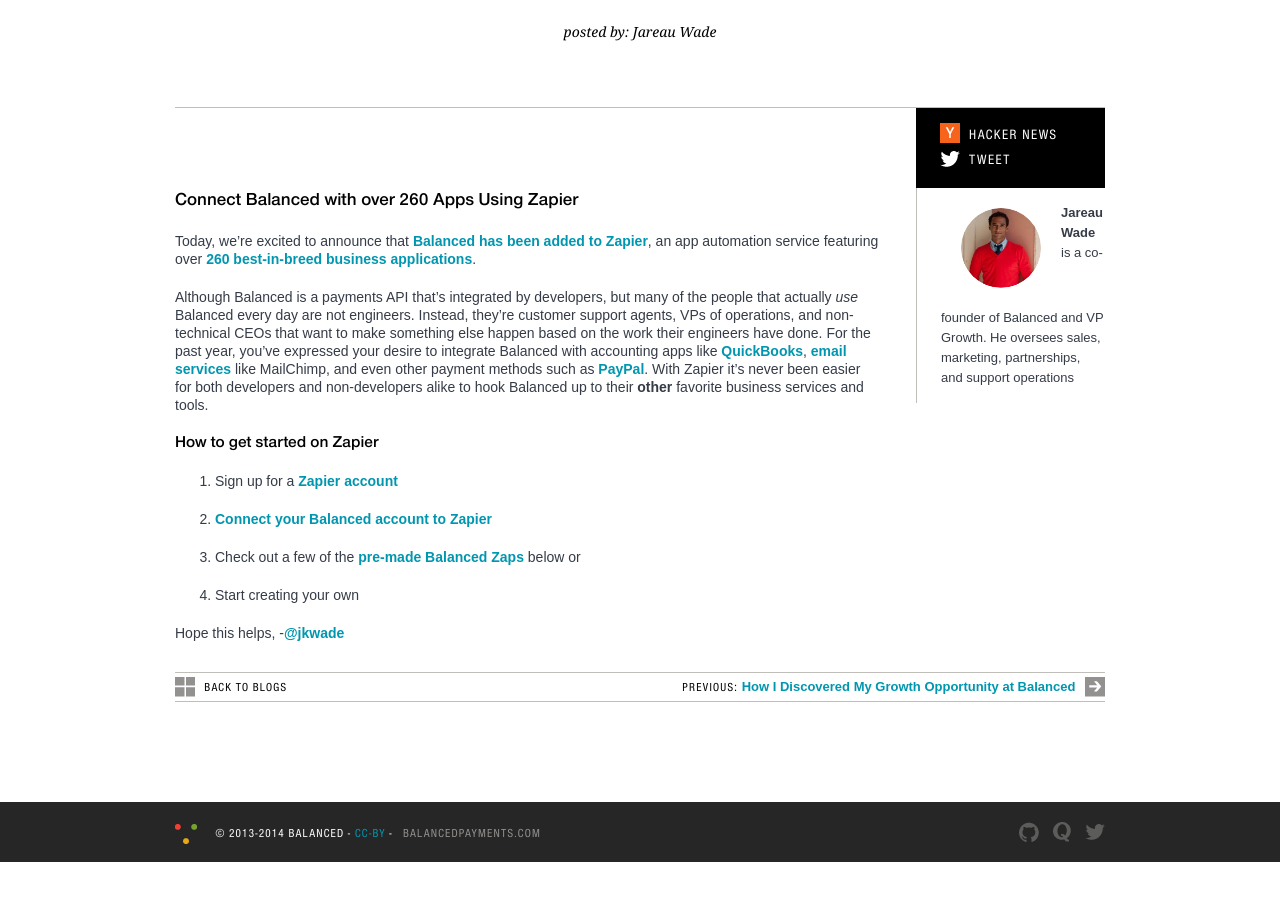
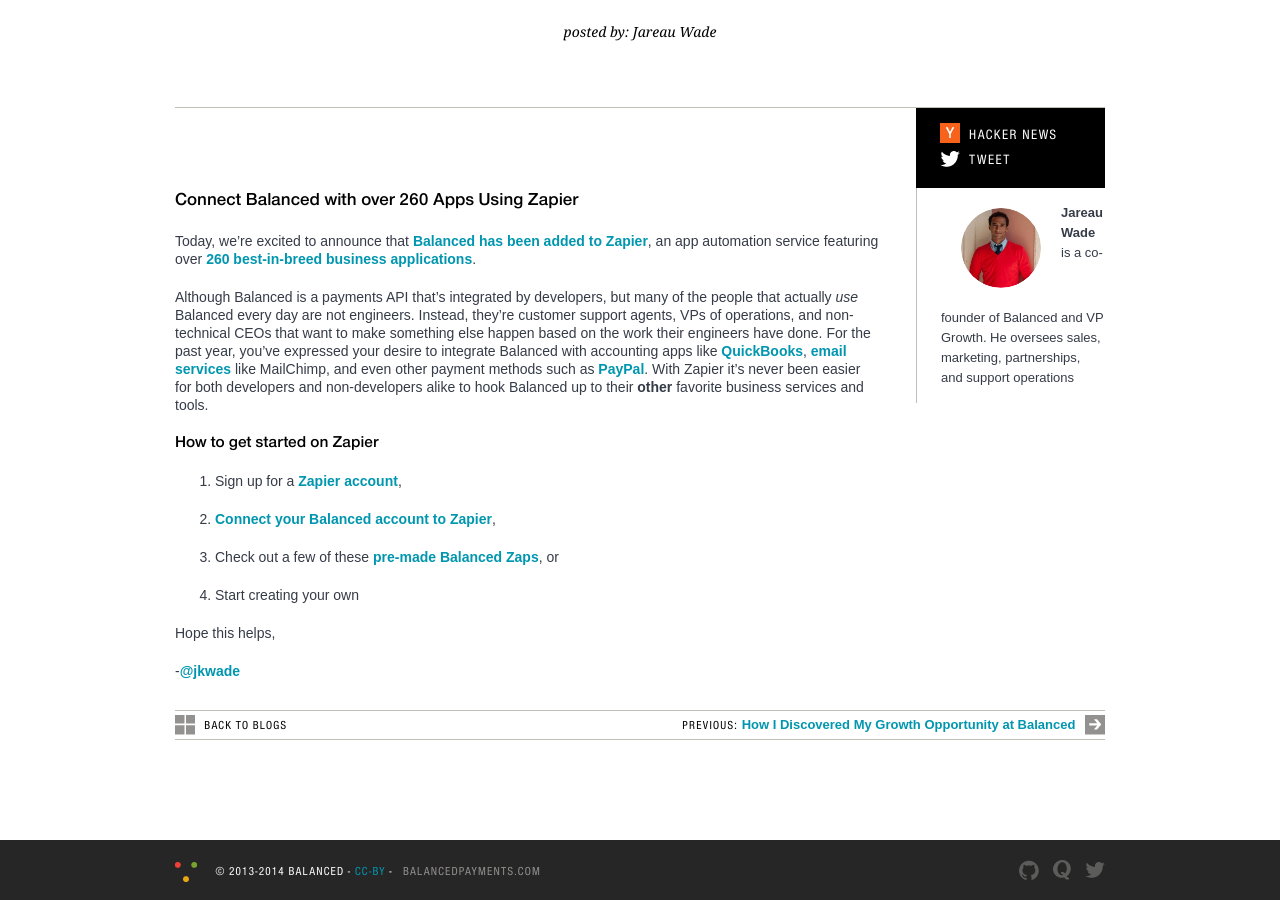
Before and after one commit to balanced/balanced.github.com, a Jekyll site: the page built from _posts/2014-02-03-balanced-zapier.md, in a window 1280 px wide and 900 px high, scrolled down 729 px. Built offline with Jekyll 4.4.1, drawn with Linux system fonts in a browser that asks for light colours; nearby versions of some CDN libraries; before the commit the page ends 1591 px from its top, so only the background shows below that.

Commit message:
Update 2014-02-03-balanced-zapier.md

```diff
--- a/_posts/2014-02-03-balanced-zapier.md
+++ b/_posts/2014-02-03-balanced-zapier.md
@@ -20,13 +20,14 @@
 
 ### How to get started on Zapier
 
-1. Sign up for a [Zapier account](https://zapier.com/app/signup)
+1. Sign up for a [Zapier account](https://zapier.com/app/signup),
 
-2. [Connect your Balanced account to Zapier](https://zapier.com/help/balanced/)
+2. [Connect your Balanced account to Zapier](https://zapier.com/help/balanced/),
 
-3. Check out a few of the [pre-made Balanced Zaps](https://zapier.com/zapbook/balanced-payments/) below or
+3. Check out a few of these [pre-made Balanced Zaps](https://zapier.com/zapbook/balanced-payments/), or
 
 4. Start creating your own
 
 Hope this helps,
+
 -[@jkwade](https://twitter.com/jkwade)
```
